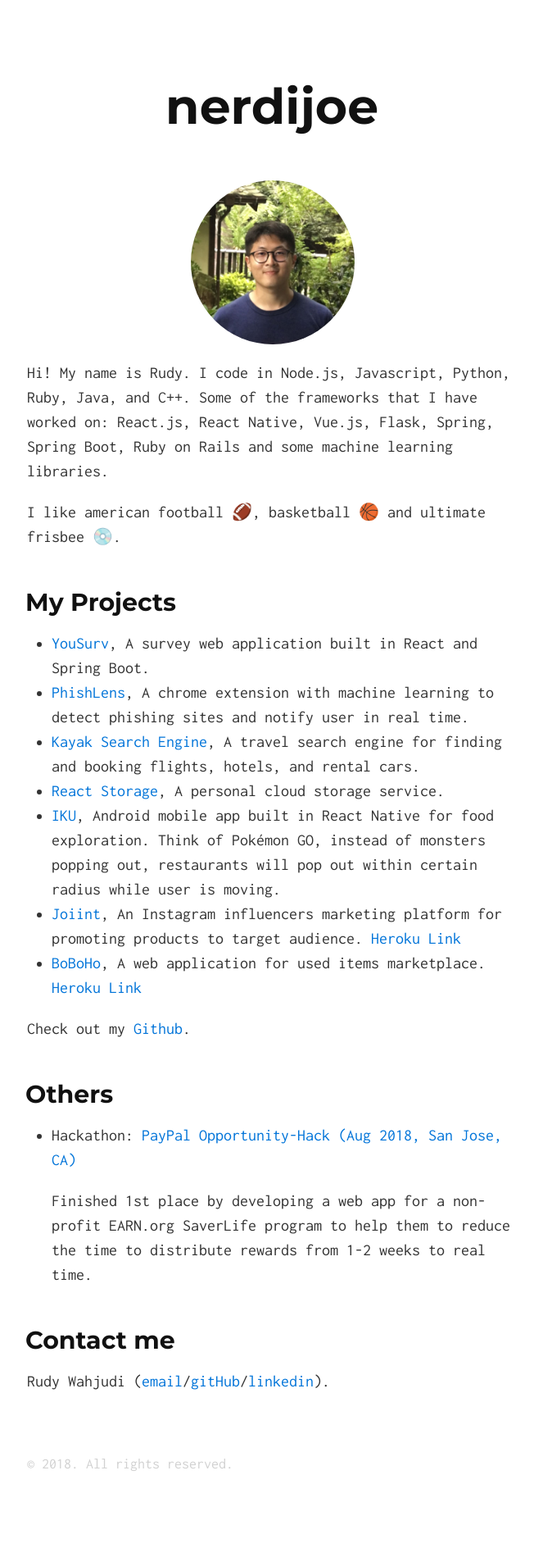
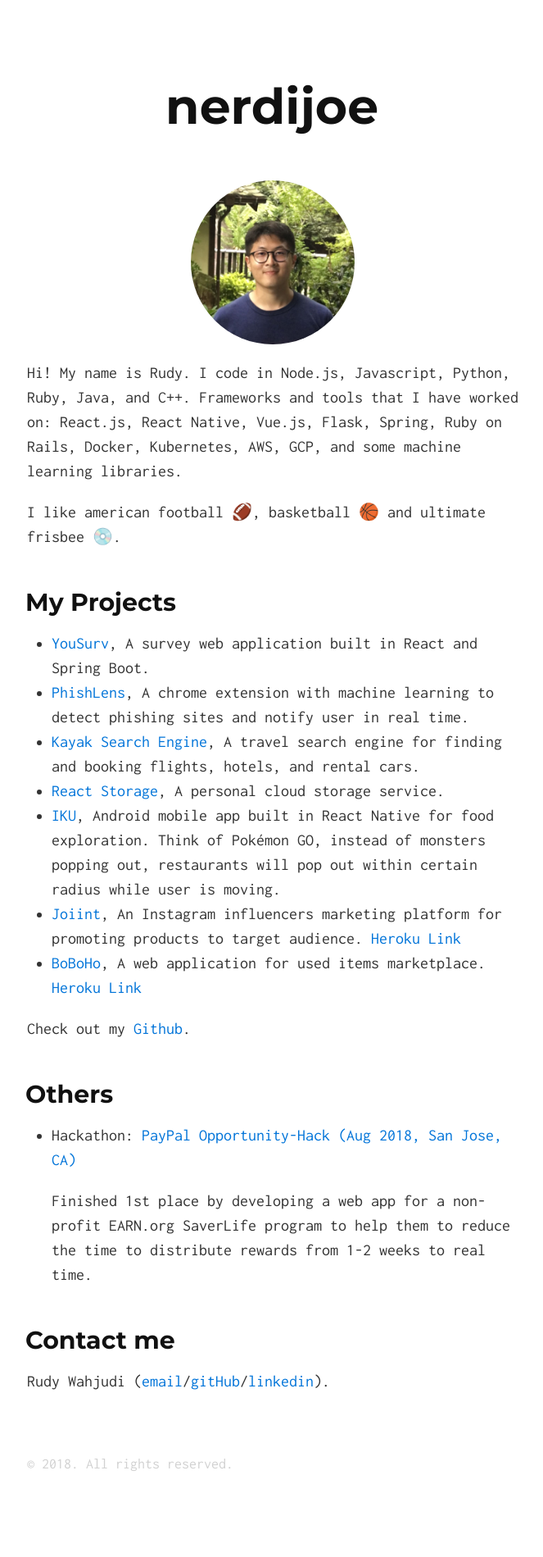
Before and after one commit to nerdijoe/nerdijoe.github.io, a Jekyll site: the page built from index.md, in a window 1280 px wide. Shown: the whole page at 82% size, without its empty margins (307-970 px from the left). Built offline with Jekyll 4.4.1, drawn with Linux system fonts in a browser that asks for light colours.

Commit message:
added more stuff

```diff
--- a/index.md
+++ b/index.md
@@ -4,7 +4,7 @@ layout: default
 
 ![Rudy Wahjudi](/assets/images/rudy.jpeg){:.round_pic}
 
-Hi! My name is Rudy. I code in Node.js, Javascript, Python, Ruby, Java, and C++. Some of the frameworks that I have worked on: React.js, React Native, Vue.js, Flask, Spring, Spring Boot, Ruby on Rails and some machine learning libraries.
+Hi! My name is Rudy. I code in Node.js, Javascript, Python, Ruby, Java, and C++. Frameworks and tools that I have worked on: React.js, React Native, Vue.js, Flask, Spring, Ruby on Rails, Docker, Kubernetes, AWS, GCP, and some machine learning libraries.
 
 I like american football 🏈, basketball 🏀 and ultimate frisbee 💿.
 
```
